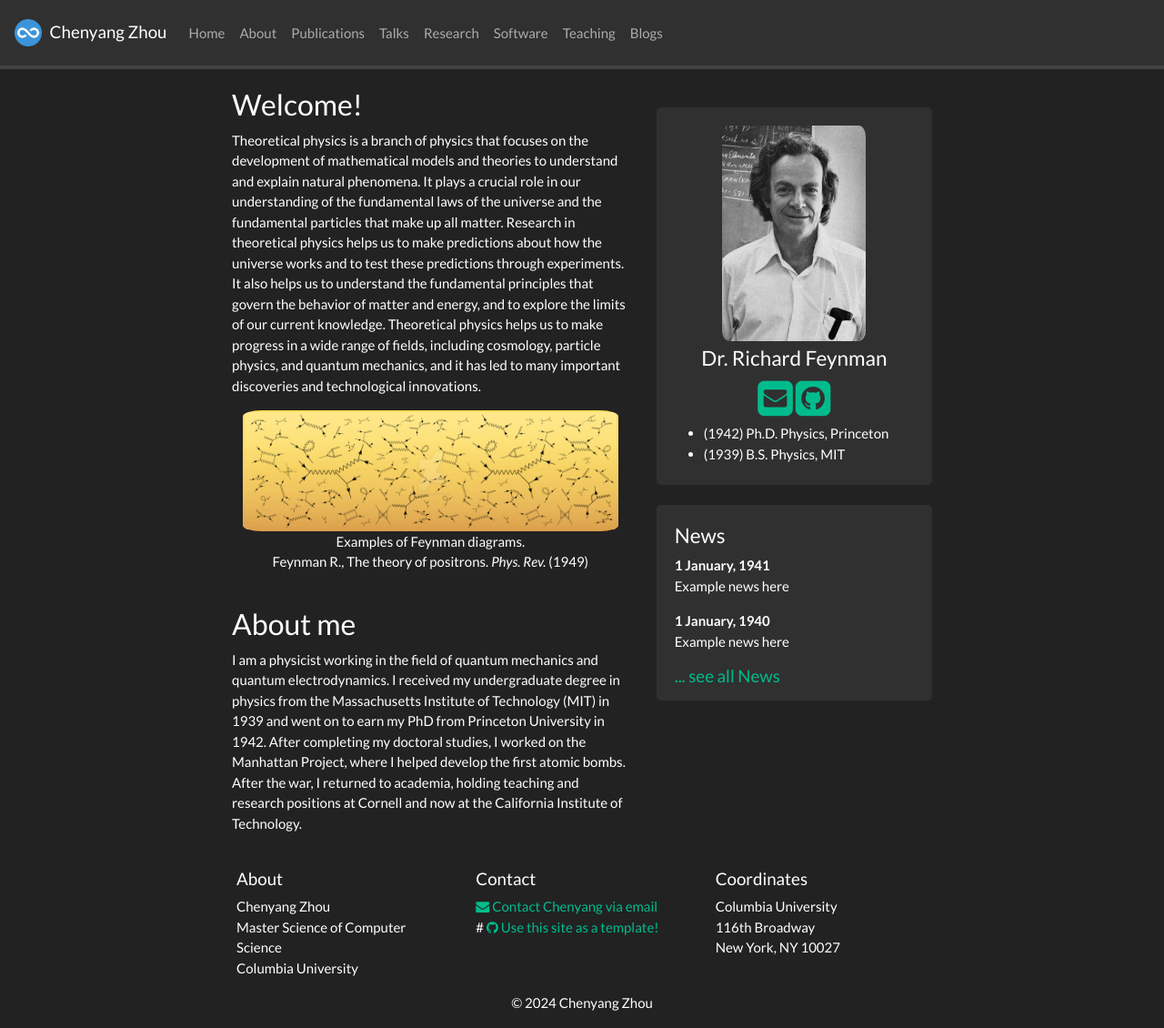
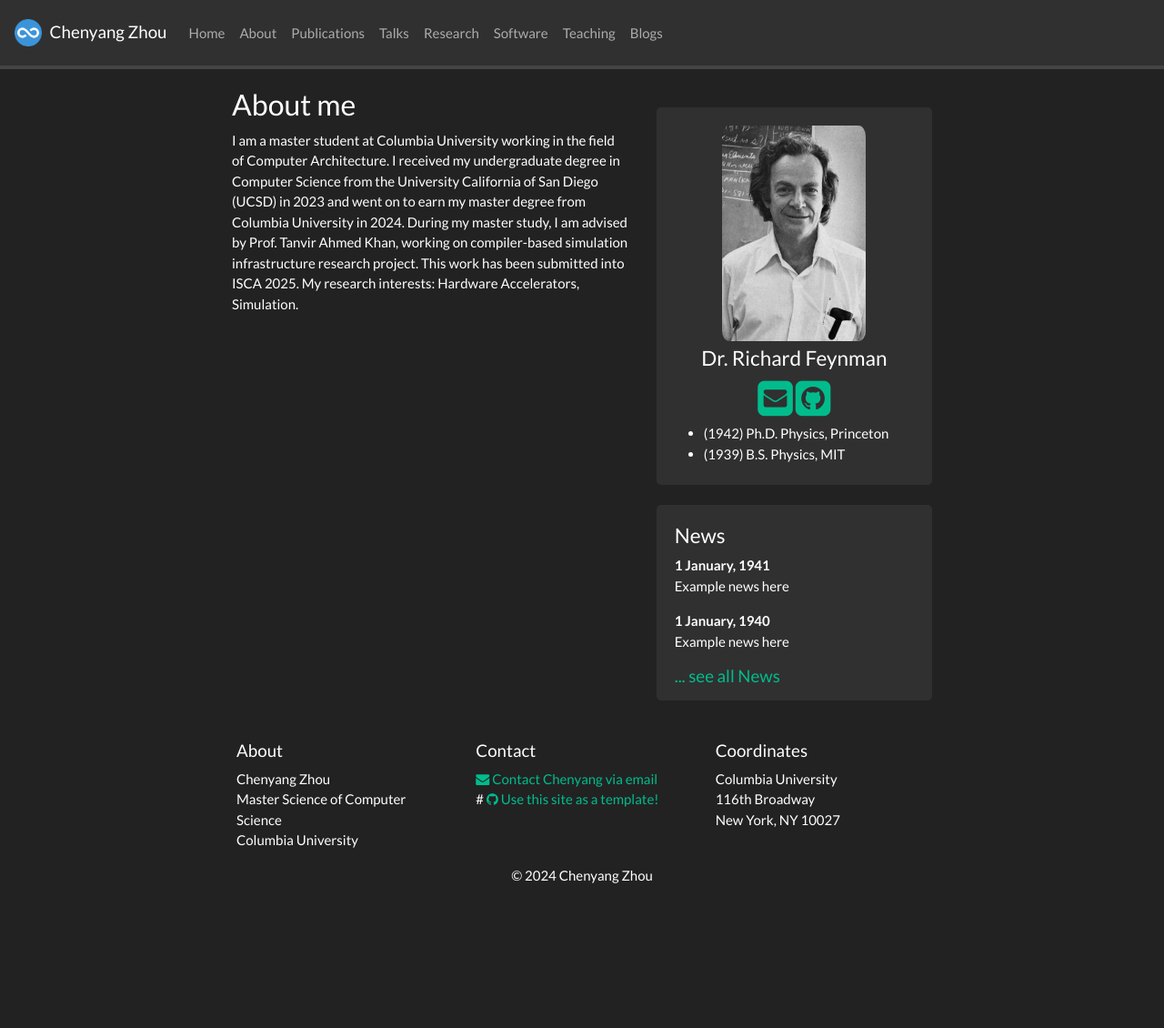
Before and after one commit to chz05/chz05.github.io, a Jekyll site: the page built from _pages/home.md, in a window 1280 px wide and 1130 px high. Shown: the whole window at 91% size. Built offline with Jekyll 4.4.1, drawn with Linux system fonts in a browser that asks for light colours; nearby versions of some CDN libraries; a style sheet for code colours, icons or effects is not loaded.

Commit message:
home page

```diff
--- a/_pages/home.md
+++ b/_pages/home.md
@@ -5,14 +5,14 @@ sitemap: false
 permalink: /
 ---
 
-### Welcome!
+<!-- ### Welcome!
 
 Theoretical physics is a branch of physics that focuses on the development of mathematical models and theories to understand and explain natural phenomena.
 It plays a crucial role in our understanding of the fundamental laws of the universe and the fundamental particles that make up all matter.
 Research in theoretical physics helps us to make predictions about how the universe works and to test these predictions through experiments.
 It also helps us to understand the fundamental principles that govern the behavior of matter and energy, and to explore the limits of our current knowledge.
-Theoretical physics helps us to make progress in a wide range of fields, including cosmology, particle physics, and quantum mechanics, and it has led to many important discoveries and technological innovations.
-
+Theoretical physics helps us to make progress in a wide range of fields, including cosmology, particle physics, and quantum mechanics, and it has led to many important discoveries and technological innovations. -->
+<!--
 <div class="container">
 <div class="row">
 <center>
@@ -22,11 +22,11 @@ Feynman R., The theory of positrons. <i>Phys. Rev.</i> (1949)
 </center>
 </div>
 </div>
-<br/>
+<br/> -->
 
 ### About me
 
-I am a physicist working in the field of quantum mechanics and quantum electrodynamics.
-I received my undergraduate degree in physics from the Massachusetts Institute of Technology (MIT) in 1939 and went on to earn my PhD from Princeton University in 1942.
-After completing my doctoral studies, I worked on the Manhattan Project, where I helped develop the first atomic bombs.
-After the war, I returned to academia, holding teaching and research positions at Cornell and now at the California Institute of Technology.
+I am a master student at Columbia University working in the field of Computer Architecture.
+I received my undergraduate degree in Computer Science from the University California of San Diego (UCSD) in 2023 and went on to earn my master degree from Columbia University in 2024.
+During my master study, I am advised by Prof. Tanvir Ahmed Khan, working on compiler-based simulation infrastructure research project. This work has been submitted into ISCA 2025.
+My research interests: Hardware Accelerators, Simulation.
```
